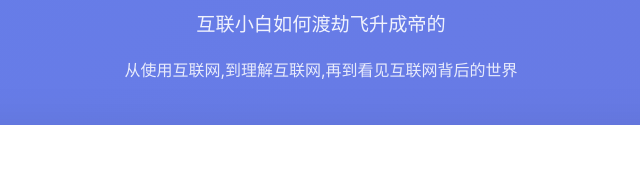
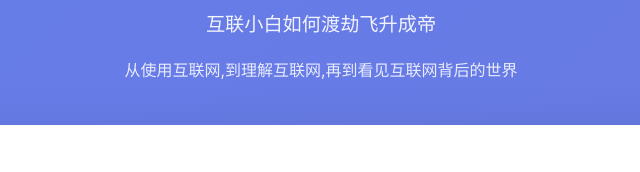
Before and after one commit to tianmai2019/how-internet-experts-are-forged, a plain HTML site: page docs/articles/01-how-internet-experts-are-forged.html in a window 1280 px wide. Shown: the part 222-394 px from the top of the page, 319-959 px from the left. Drawn offline with Linux system fonts and the light colour scheme.

Commit message:
Update: 微调 slogan

```diff
--- a/docs/articles/01-how-internet-experts-are-forged.html
+++ b/docs/articles/01-how-internet-experts-are-forged.html
@@ -106,7 +106,7 @@
 
         <header>
             <h1>互联网大帝是如何炼成的</h1>
-            <p class="subtitle">互联小白如何渡劫飞升成帝的</p>
+            <p class="subtitle">互联小白如何渡劫飞升成帝</p>
             <p style="margin-top: 15px; opacity: 0.85;">从使用互联网,到理解互联网,再到看见互联网背后的世界</p>
         </header>
 
```
Also changed, not shown: docs/index.html (+1 -1 lines).
